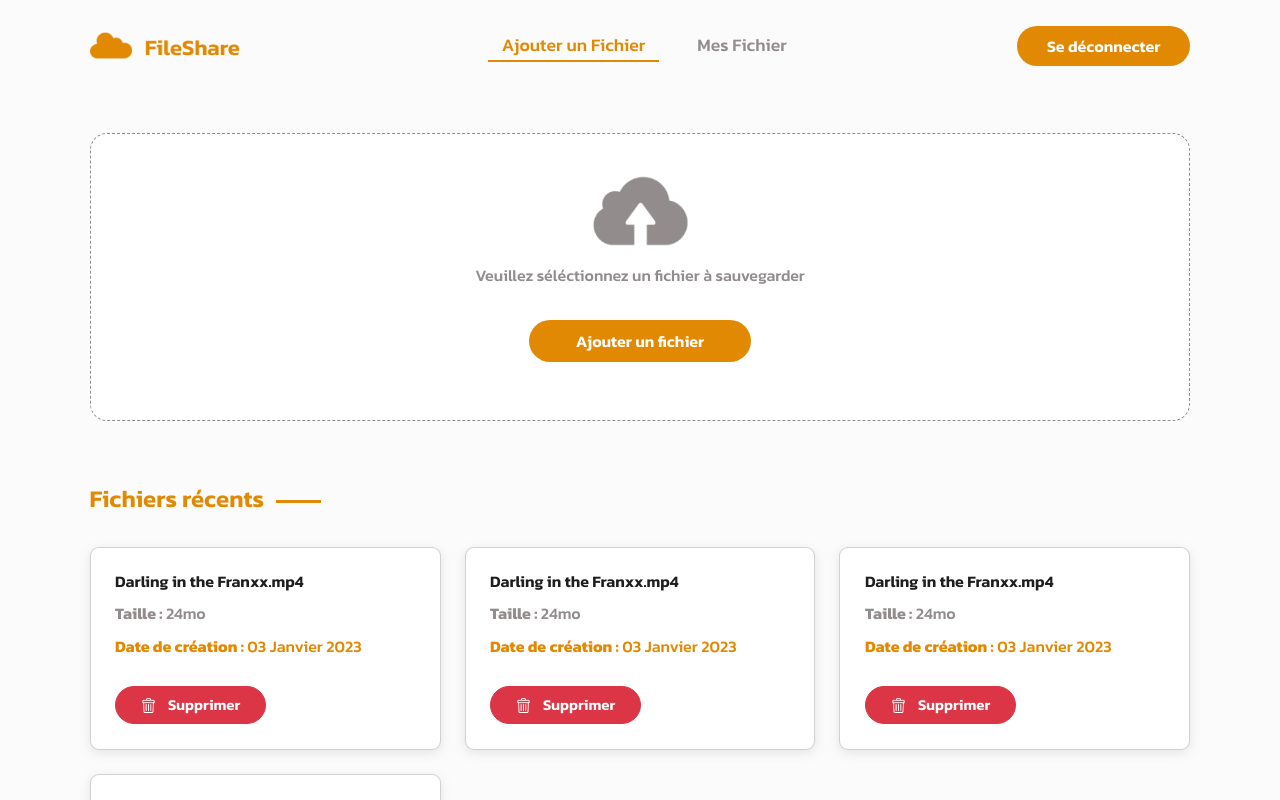
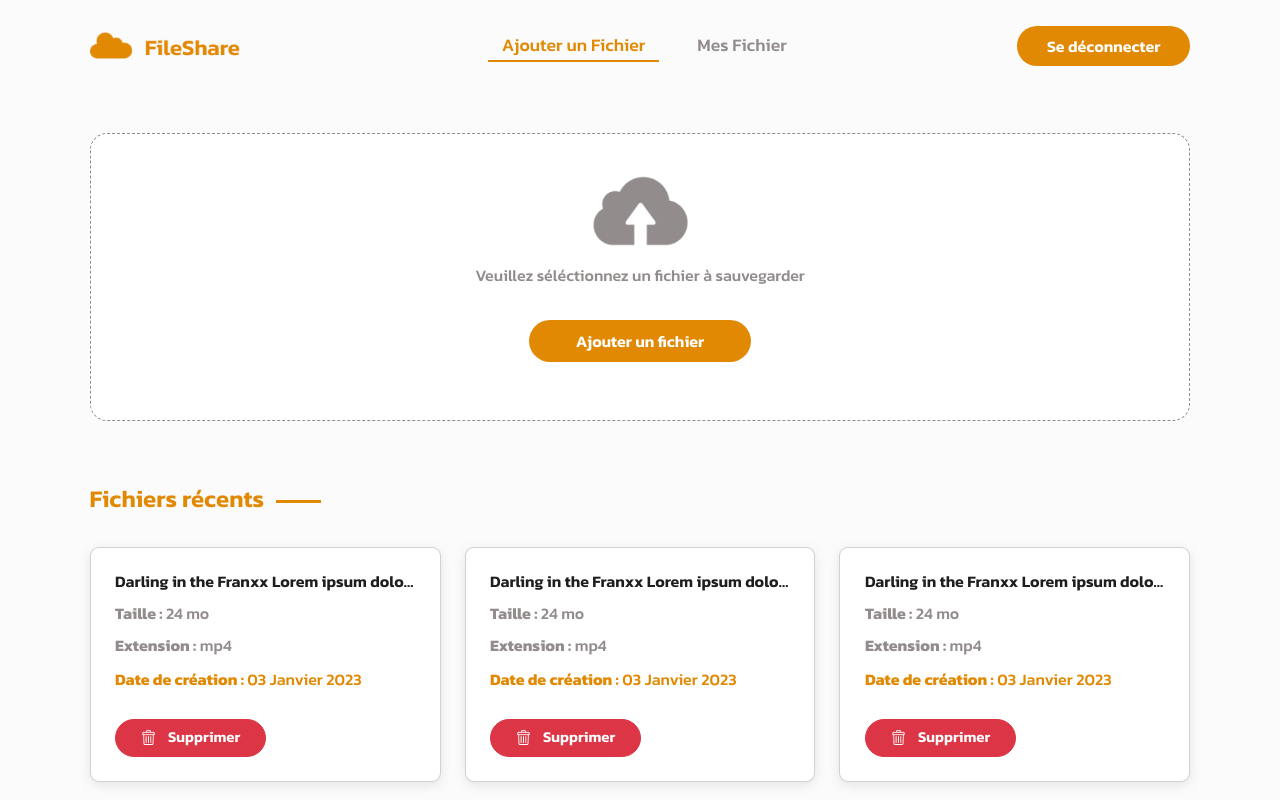
Before and after one commit to KiritoEM/fileshare, a React (Vite) app: page /upload-file in a window 1280 px wide. Shown: the top 800 px of the page. Built offline with nearby package versions, Linux system fonts and the light colour scheme.

Commit message:
add extension propreties

```diff
--- a/src/components/ChildrenComponents/FileCard.tsx
+++ b/src/components/ChildrenComponents/FileCard.tsx
@@ -2,11 +2,16 @@ const FileCard = (): JSX.Element => {
   return (
     <article className="file-card">
       <div className="title">
-        <h6>Darling in the Franxx.mp4</h6>
+        <h6>Darling in the Franxx Lorem ipsum dolor sit amet .mp4</h6>
       </div>
       <div className="size">
         <h6>
-          <span>Taille :</span> 24mo
+          <span>Taille :</span> 24 mo
+        </h6>
+      </div>
+      <div className="extension">
+        <h6>
+          <span>Extension :</span> mp4
         </h6>
       </div>
       <div className="date">
--- a/src/styles/_settings.scss
+++ b/src/styles/_settings.scss
@@ -12,6 +12,13 @@ $secondary-3 : #1E1E1E;
     text-decoration: none;
 }
 
+.truncated-text {
+    white-space: nowrap;
+    overflow: hidden;
+    text-overflow: ellipsis;
+    max-width: 100%;
+}
+
 body {
     background-color: #FBFBFB;
 }
--- a/src/styles/upload-file/file-card.scss
+++ b/src/styles/upload-file/file-card.scss
@@ -13,10 +13,28 @@
             color: $secondary-3;
             font-weight: 600;
             margin-bottom: 0;
+            display: -webkit-box;
+            -webkit-line-clamp: 1;
+            -webkit-box-orient: vertical;
+            overflow: hidden;
         }
     }
 
     .size {
+        margin-top: 13px;
+
+        h6 {
+            color: $secondary-2;
+            font-weight: 500;
+            margin-bottom: 0;
+
+            span {
+                font-weight: 700;
+            }
+        }
+    }
+
+    .extension {
         margin-top: 13px;
 
         h6 {
@@ -45,23 +63,23 @@
         }
     }
 
-    .delete-btn{
+    .delete-btn {
         margin-top: 28px;
 
-        .btn{
+        .btn {
             display: flex;
             align-items: center;
             gap: 12px;
             border-radius: 32px;
             padding: 6px 25px;
 
-            p{
+            p {
                 margin-bottom: 0;
                 font-weight: 600;
                 font-size: 15px;
             }
 
-            img{
+            img {
                 position: relative;
                 top: -2px;
             }
```
